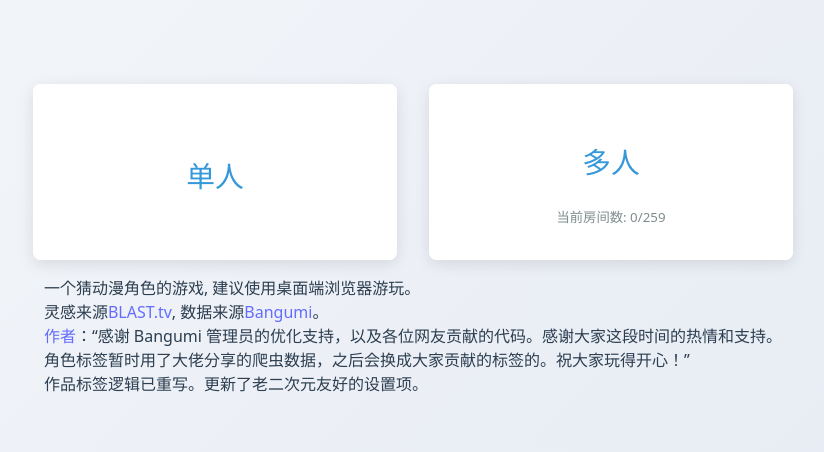
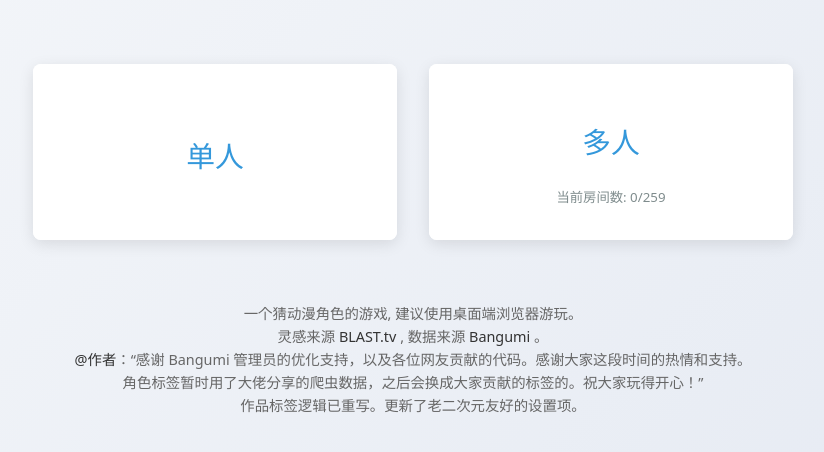
Before and after one commit to qcsmallblack/anime-character-guessr, a React (Vite) app in the folder client_v3/: page / in a window 1280 px wide. Shown: the part 184-636 px from the top of the page, without its empty margins (227-1051 px from the left). Built offline with nearby package versions, Linux system fonts and the light colour scheme; no server answers.

Commit message:
style(home-footer): 首页文字流动居中

```diff
--- a/client_v3/src/pages/Home.jsx
+++ b/client_v3/src/pages/Home.jsx
@@ -29,9 +29,9 @@ const Home = () => {
           一个猜动漫角色的游戏,
           建议使用桌面端浏览器游玩。
           <br/>
-          灵感来源<a href="https://blast.tv/counter-strikle">BLAST.tv</a>,
-          数据来源<a href="https://bgm.tv/">Bangumi</a>。<br />
-          <a href="https://space.bilibili.com/87983557">作者</a>：“感谢 Bangumi 管理员的优化支持，以及各位网友贡献的代码。感谢大家这段时间的热情和支持。<br/>
+          灵感来源<a href="https://blast.tv/counter-strikle"> BLAST.tv </a>,
+          数据来源<a href="https://bgm.tv/"> Bangumi </a>。<br />
+          <a href="https://space.bilibili.com/87983557">@作者</a>：“感谢 Bangumi 管理员的优化支持，以及各位网友贡献的代码。感谢大家这段时间的热情和支持。<br/>
           角色标签暂时用了大佬分享的爬虫数据，之后会换成大家贡献的标签的。祝大家玩得开心！”<br/>
           作品标签逻辑已重写。更新了老二次元友好的设置项。
         </p>
--- a/client_v3/src/styles/Home.css
+++ b/client_v3/src/styles/Home.css
@@ -102,3 +102,21 @@
   display: block;
   margin-top: 0.5rem;
 }
+
+.home-footer {
+  margin-top: 3rem;
+  text-align: center;
+  font-size: 0.9rem;
+  color: #666;
+  line-height: 1.6;
+}
+
+.home-footer a {
+  color: #333;
+  text-decoration: none;
+  transition: all 0.3s ease;
+}
+
+.home-footer a:hover {
+  text-decoration: underline;
+}
```
